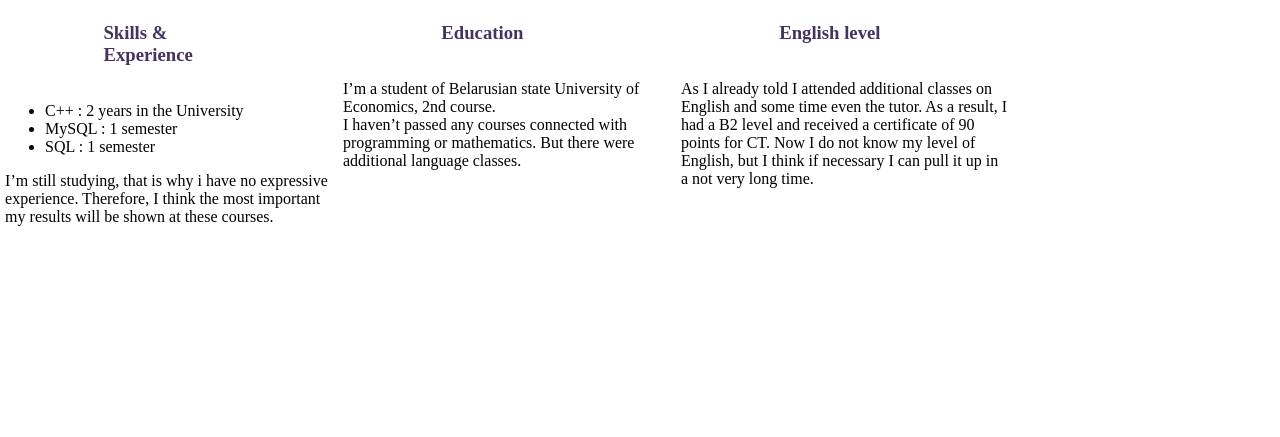
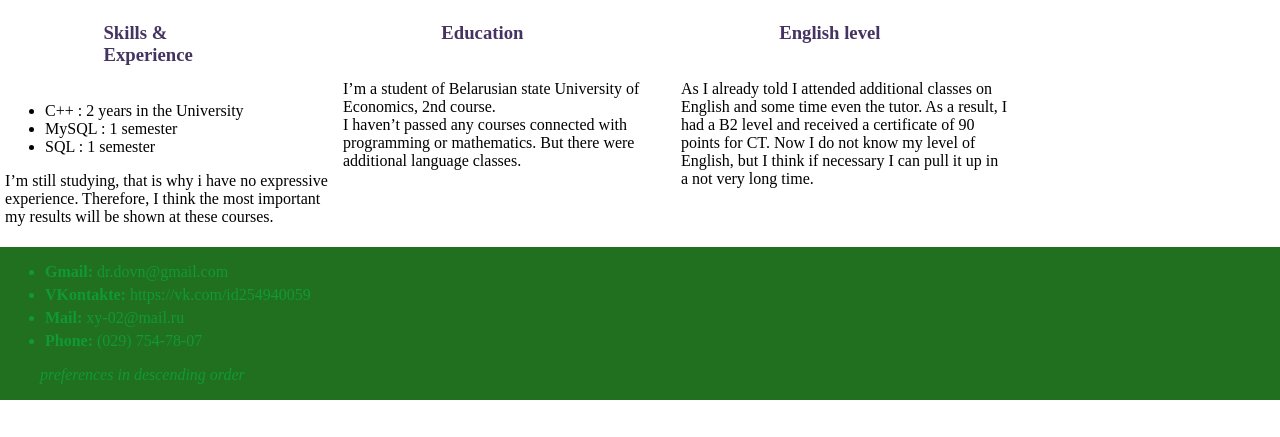
Before and after one commit to drdovn/rsschool-2019Q1-cv, a plain HTML site: page index.html in a window 1280 px wide. Shown: the part 363-800 px from the top of the page. Drawn offline with Linux system fonts and the light colour scheme.

Commit message:
feat: add footer

```diff
--- a/index.html
+++ b/index.html
@@ -71,7 +71,20 @@ I haven’t passed any courses connected with programming or mathematics. But th
 </div>
 </div>
     </main>
+    <footer>
+      <div class="container">
+      <div class="contacts" id="contacts">
+        <ul class="cont">
+          <li><b>Gmail:</b> dr.dovn@gmail.com</li>
+          <li><b>VKontakte:</b> https://vk.com/id254940059</li>
+          <li><b>Mail:</b>  xy-02@mail.ru</li>
+          <li><b>Phone:</b>  (029) 754-78-07</li>
+          <p><i>preferences in descending order</i></p>
+        </ul>
 
+      </div>
+    </div>
+    </footer>
 
 </body>
 </html>
--- a/style.css
+++ b/style.css
@@ -86,6 +86,10 @@ margin: 0.5%
   width:32%;
   margin:0.5%;
 }
+footer{
+  width:100%;
+  background-color: #207020;
+  color: #119933;
 }
 .contacts ul li{
   margin:5px;
```
